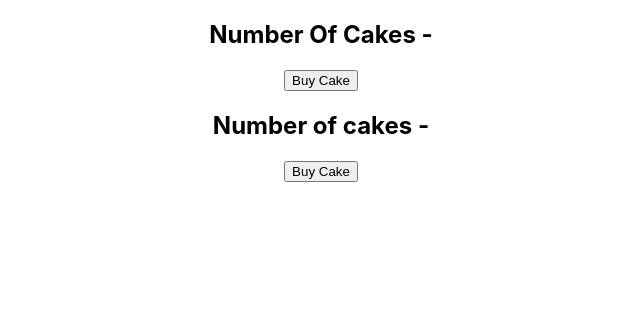
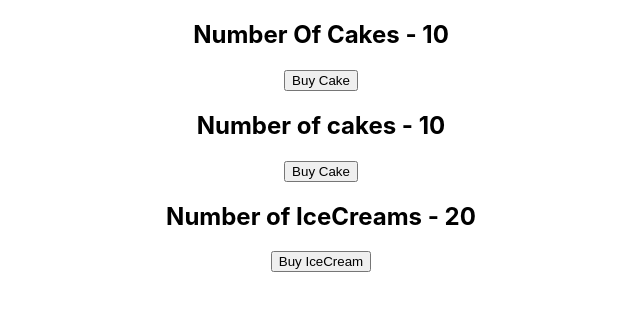
Before and after one commit to bouanimalek/react-redux, a React (Create React App) app: page / in a window 1280 px wide. Shown: the top 310 px of the page, without its empty margins (319-959 px from the left). Built offline with nearby package versions, Linux system fonts and the light colour scheme.

Commit message:
add iceCreamContainer and combine reducers

```diff
--- a/package.json
+++ b/package.json
@@ -11,6 +11,7 @@
     "react-redux": "^7.2.4",
     "react-scripts": "4.0.3",
     "redux": "^4.1.0",
+    "redux-logger": "^3.0.6",
     "web-vitals": "^1.1.2"
   },
   "scripts": {
--- a/src/App.js
+++ b/src/App.js
@@ -1,5 +1,6 @@
 import CakeContainer from "./components/CakeContainer";
 import HooksCakeContainer from "./components/HooksCakeContainer";
+import IceCreamContainer from "./components/IceCreamContainer";
 import { Provider } from "react-redux";
 import store from "./redux/store";
 import "./App.css";
@@ -11,6 +12,7 @@
       <div className="App">
         <HooksCakeContainer />
         <CakeContainer />
+        <IceCreamContainer />
       </div>
     </Provider>
   );
--- a/src/components/CakeContainer.js
+++ b/src/components/CakeContainer.js
@@ -12,7 +12,7 @@
 }
 const mapStateToProps = state => {
     return {
-        numOfCakes: state.numOfCakes
+        numOfCakes: state.cake.numOfCakes
     }
 }
 
--- a/src/components/HooksCakeContainer.js
+++ b/src/components/HooksCakeContainer.js
@@ -4,7 +4,7 @@
 
 function HooksCakeContainer() {
 
-    const numOfCakes = useSelector(state => state.numOfCakes);
+    const numOfCakes = useSelector(state => state.cake.numOfCakes);
     const dispatch = useDispatch();
 
     return (
--- /dev/null
+++ b/src/components/IceCreamContainer.js
@@ -0,0 +1,29 @@
+import React from 'react'
+import { connect } from 'react-redux'
+import { buyIceCream } from '../redux'
+
+function IceCreamContainer(props) {
+    return (
+        <div>
+            <h2>Number of IceCreams - {props.numOfIceCreams}</h2>
+            <button onClick={props.buyIceCream}>Buy IceCream</button>
+        </div>
+    )
+
+}
+
+const mapStateToProps = state => {
+    return {
+        numOfIceCreams: state.iceCream.numOfIceCreams
+    }
+}
+
+const mapDispatchToProps = dispatch => {
+    return {
+         buyIceCream: () => dispatch(buyIceCream())
+    }
+}
+
+export default connect(
+    mapStateToProps, mapDispatchToProps
+    )(IceCreamContainer)
--- a/src/redux/store.js
+++ b/src/redux/store.js
@@ -1,5 +1,6 @@
 import {createStore} from 'redux'
 import rootReducer from './rootReducer';
+import logger from 'redux-logger';
 
 
 const store = createStore(rootReducer)
```
Also changed, not shown: 1 other file (tests, documents, lock files or other folders).
